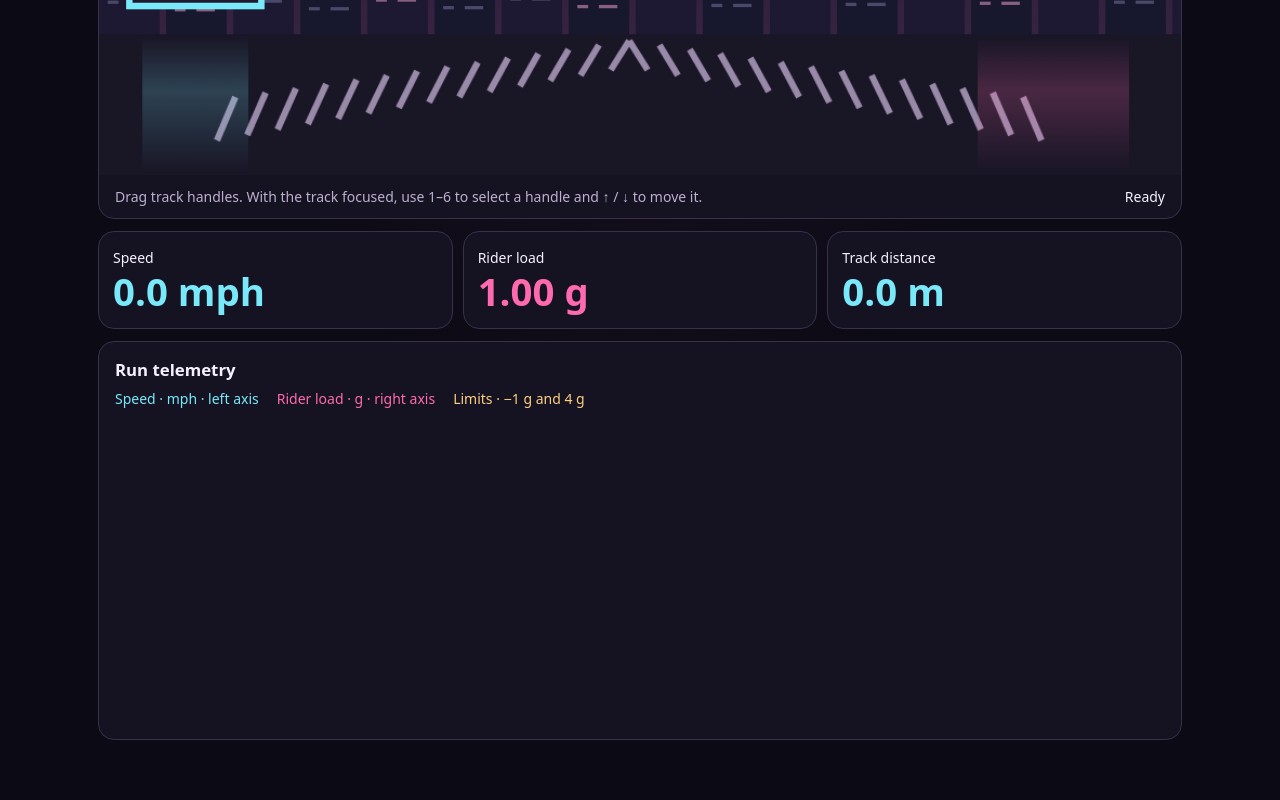
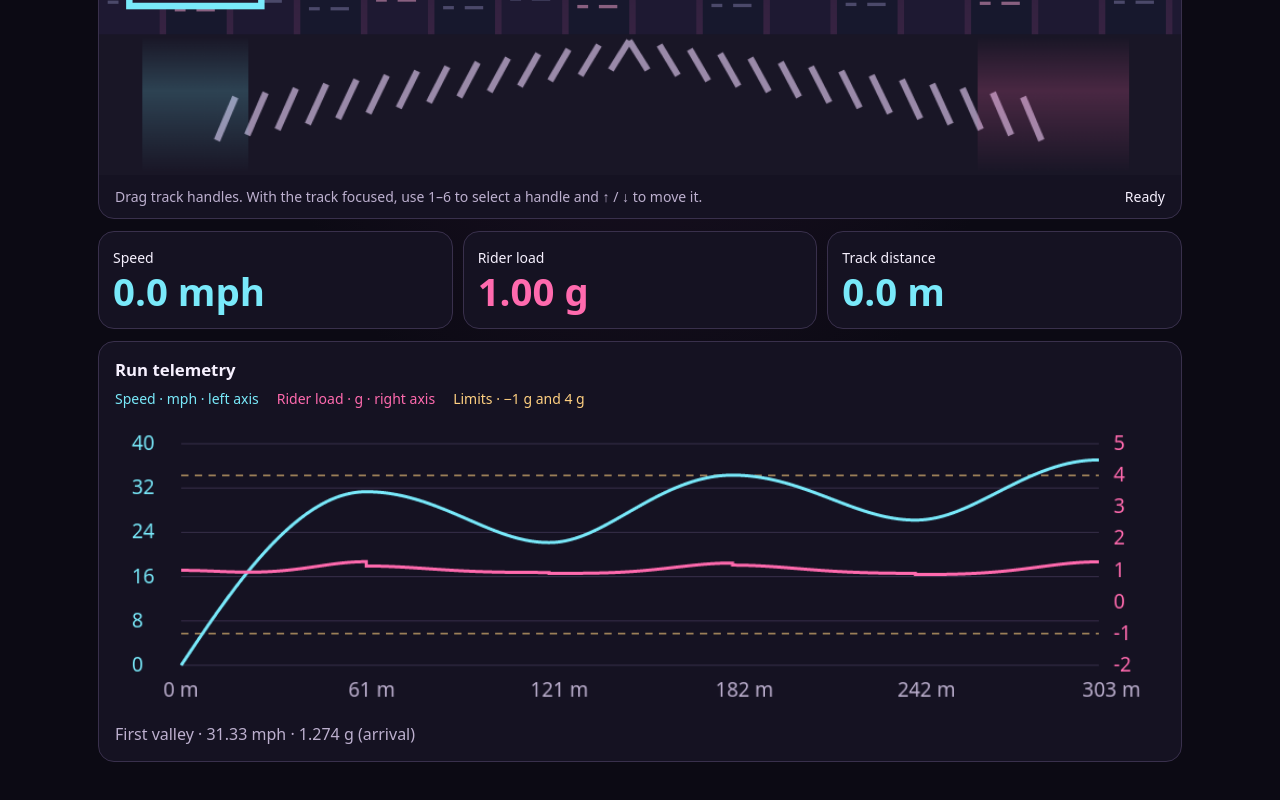
Before and after one commit to guti46/midnight-crossing, a plain HTML site: page index.html in a window 1280 px wide. Shown: the part 604-1404 px from the top of the page. Drawn offline with Linux system fonts and the light colour scheme.

Commit message:
Animate rides and plot speed and rider load

```diff
--- a/index.html
+++ b/index.html
@@ -224,6 +224,8 @@ function resetRide(message = "Ready") {
   current = profile.points[0];
   byId("ride").textContent = "Start ride";
   byId("status").textContent = message;
+  showReadings();
+  renderTelemetry();
   renderTrack();
 }
 
@@ -270,6 +272,90 @@ function loadPreset() {
 }
 byId("preset").addEventListener("change", loadPreset);
 byId("reset").addEventListener("click", loadPreset);
+function renderTelemetry() {
+  const {points,end} = profile;
+  const total = heights.slice(1).reduce((sum,height,i) => {
+    for (let j = 1; j <= 90; j++) {
+      const a = sample(i,(j-1)/90);
+      const b = sample(i,j/90);
+      sum += Math.hypot(b.h-a.h,b.x-a.x);
+    }
+    return sum;
+  },0);
+  const mphMax = Math.max(20, Math.ceil(Math.max(...points.map(p => p.speed*2.23694))/20)*20);
+  const x = distance => 63 + 874 * distance / total;
+  const speedY = mph => 245 - 211 * mph / mphMax;
+  const loadY = load => 245 - 211 * (load+2)/7;
+  plot.clearRect(0,0,1000,300);
+  plot.font = "19px system-ui";
+  for (let i = 0; i <= 5; i++) {
+    const d = Math.round(i*total/5);
+    const y = speedY(i*mphMax/5);
+    line(plot,[[63,y],[937,y]],"#39304c");
+    plot.fillStyle = "#79e9fa";
+    plot.fillText((i*mphMax/5).toFixed(0),16,y+6);
+    plot.fillStyle = "#bdb0cf";
+    plot.fillText(d+" m",x(d)-17,275);
+  }
+  for (const load of [-2,-1,0,1,2,3,4,5]) {
+    plot.fillStyle = "#ff6aae";
+    plot.fillText(String(load),951,loadY(load)+6);
+  }
+  plot.setLineDash([7,6]);
+  for (const limit of [-1,4]) line(plot,[[63,loadY(limit)],[937,loadY(limit)]],"#ffd081");
+  plot.setLineDash([]);
+  line(plot,points.map(p => [x(p.distance),speedY(p.speed*2.23694)]),"#79e9fa",3);
+  line(plot,points.map(p => [x(p.distance),loadY(p.load)]),"#ff6aae",3);
+  if (profile.failure) line(plot,[[x(end.distance),30],[x(end.distance),245]],"#ffd081",2);
+  const valley = heights[0] > heights[1] && heights[2] > heights[1] &&
+    points.find(p => p.x === span);
+  byId("valley").textContent = valley
+    ? "First valley · " + (valley.speed*2.23694).toFixed(2) + " mph · " + valley.load.toFixed(3) + " g (arrival)"
+    : "";
+}
+
+function showReadings() {
+  byId("speed").textContent = (current.speed*2.23694).toFixed(1) + " mph";
+  byId("load").textContent = current.load.toFixed(2) + " g";
+  byId("distance").textContent = current.distance.toFixed(1) + " m";
+}
+
+function ride() {
+  if (frame) {
+    resetRide("Ride reset");
+    return;
+  }
+  const start = performance.now();
+  const rollback = profile.failure?.startsWith("Rollback");
+  const {points,end} = profile;
+  const reverseTime = rollback ? Math.min(2.2,end.time) : 0;
+  byId("ride").textContent = "Stop ride";
+  byId("status").textContent = "On track";
+  function tick(now) {
+    const elapsed = (now-start)/1000;
+    const time = elapsed <= end.time ? elapsed : Math.max(0,end.time-(elapsed-end.time));
+    let left = 0;
+    let right = points.length-1;
+    while (left < right) {
+      const middle = Math.floor((left+right)/2);
+      if (points[middle].time < time) left = middle+1;
+      else right = middle;
+    }
+    current = points[left];
+    if (elapsed >= end.time) {
+      byId("status").textContent = profile.failure ?? "Ride complete";
+      if (elapsed >= end.time+reverseTime) {
+        frame = 0;
+        byId("ride").textContent = "Start ride";
+      }
+    }
+    showReadings();
+    renderTrack();
+    if (frame) frame = requestAnimationFrame(tick);
+  }
+  frame = requestAnimationFrame(tick);
+}
+byId("ride").addEventListener("click",ride);
 loadPreset();
 </script>
 </body>
```
